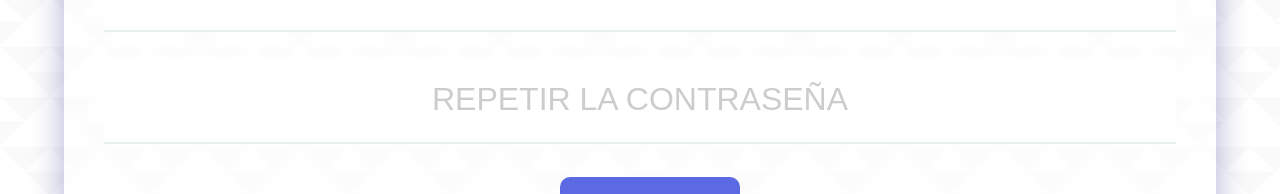
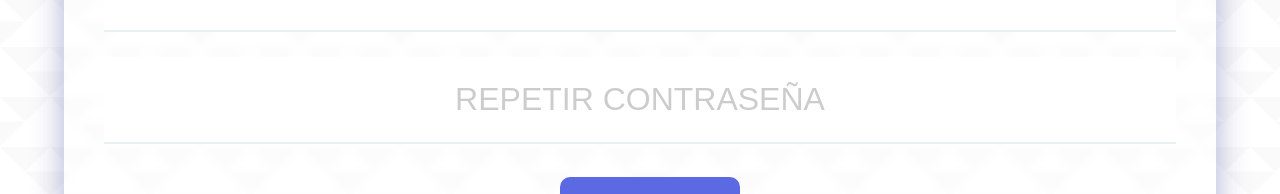
Before and after one commit to JesusEfrainGarciaRodriguez/lista_gastos, a React (Create React App) app: page /crear-cuenta in a window 1280 px wide. Shown: the part 503-697 px from the top of the page. Built offline with nearby package versions, Linux system fonts and the light colour scheme; no server answers; what webfontloader would draw is missing.

Commit message:
Funcionalidad de registro de usuario
+ Se instalo y configuro firebase
+ Se agregaron las validaciones correspondientes

```diff
--- a/package.json
+++ b/package.json
@@ -6,6 +6,7 @@
     "@testing-library/jest-dom": "^5.14.1",
     "@testing-library/react": "^11.2.7",
     "@testing-library/user-event": "^12.8.3",
+    "firebase": "^8.8.0",
     "react": "^17.0.2",
     "react-dom": "^17.0.2",
     "react-helmet": "^6.1.0",
--- a/src/componentes/RegistroUsuarios.js
+++ b/src/componentes/RegistroUsuarios.js
@@ -1,8 +1,10 @@
-import React from 'react';
+import React, { useState } from 'react';
 import { Helmet } from 'react-helmet';
 import styled from 'styled-components';
+import { auth } from '../firebase/firebaseConfig';
+import { useHistory } from 'react-router';
 
-// Componenetes
+// Componentes
 import { Header, Titulo, ContenedorHeader } from './../elementos/Header';
 import {Formulario, Input, ContenedorBoton} from './../elementos/ElementosDeFormulario';
 import Boton from '../elementos/Boton';
@@ -17,6 +19,66 @@ const Svg = styled(SvgLogin)`
 `;
 
 const RegistroUsuarios = () => {
+    const history = useHistory();
+    const [correo, setCorreo] = useState("");
+    const [password, setPassword] = useState("");
+    const [password2, setPassword2] = useState("");
+
+    const handleChange = (e) => {
+        switch(e.target.name){
+            case 'email':
+                setCorreo(e.target.value);
+                break;
+            case 'password':
+                setPassword(e.target.value);
+                break;
+                case 'password2':
+                    setPassword2(e.target.value);
+                    break;
+            default:
+                break;
+        }
+    }
+
+    const handleSubmit = async (e) => {
+        e.preventDefault();
+
+        // Valdación del formulario
+        const expresionRegular = /[a-zA-Z0-9_.+-]+@[a-zA-Z0-9-]+\.[a-zA-Z0-9-.]+/;
+        if( !expresionRegular.test(correo) ) return console.log("ingresar correo valido");
+
+        if( correo === '' || password === '' || password2 ==='' ) return console.log("Rellena todos los datos");
+
+        if( password !== password2 ) return console.log("Las Contraseñas no son iguales");
+
+        // Registrar usuario en firebase
+        try {
+            await auth.createUserWithEmailAndPassword(correo, password);
+            history.push('/');
+        }
+        catch (error) {
+            let mensaje;
+            switch(error.code) {
+                case 'auth/invalid-password':
+                    mensaje = 'La contraseña tiene que ser de al menos 6 caracteres.';
+                    break;
+                case 'auth/weak-password':
+                    mensaje = 'La contraseña tiene que ser de al menos 6 caracteres.';
+                    break;
+                case 'auth/email-already-in-use':
+                    mensaje = 'Ya existe una cuenta con el correo electrónico proporcionado.';
+                    break;
+                case 'auth/invalid-email':
+                    mensaje = 'El correo electrónico no es válido.';
+                    break;
+                default:
+                    mensaje = 'Hubo un error al intentar crear la cuenta.';
+                    break;
+            }
+            console.log(mensaje);
+        }
+    }
+
     return (
         <>
 
@@ -33,22 +95,28 @@ const RegistroUsuarios = () => {
                 </ContenedorHeader>
             </Header>
 
-            <Formulario>
+            <Formulario onSubmit={handleSubmit}>
                 <Svg/>
                 <Input
                     type="email"
                     name="email"
                     placeholder="Correo Electrónico"
+                    value={correo}
+                    onChange={handleChange}
                 />
                 <Input
                     type="password"
                     name="password"
                     placeholder="Contraseña"
+                    value={password}
+                    onChange={handleChange}
                 />
                 <Input
                     type="password"
                     name="password2"
-                    placeholder="Repetir la Contraseña"
+                    placeholder="Repetir Contraseña"
+                    value={password2}
+                    onChange={handleChange}
                 />
                 <ContenedorBoton>
                     <Boton as="button" type="submit" primario>Crear Cuenta</Boton>
--- /dev/null
+++ b/src/firebase/firebaseConfig.js
@@ -0,0 +1,21 @@
+import firebase from 'firebase/app';
+import 'firebase/auth';
+import 'firebase/firestore';
+
+// Your web app's Firebase configuration
+var firebaseConfig = {
+    apiKey: process.env.REACT_APP_FIREBASE_API_KEY,
+    authDomain: process.env.REACT_APP_FIREBASE_AUTH_DOMAIN,
+    projectId: process.env.REACT_APP_FIREBASE_PROJECT_ID,
+    storageBucket: process.env.REACT_APP_FIREBASE_STORAGE_BUCKET,
+    messagingSenderId: process.env.REACT_APP_FIREBASE_MESSAGING_SENDER_ID,
+    appId: process.env.REACT_APP_FIREBASE_APP_ID
+};
+
+// Initialize Firebase
+firebase.initializeApp(firebaseConfig);
+
+const db = firebase.firestore();
+const auth = firebase.auth();
+
+export {db, auth};
```
Also changed, not shown: 1 other file (tests, documents, lock files or other folders).
